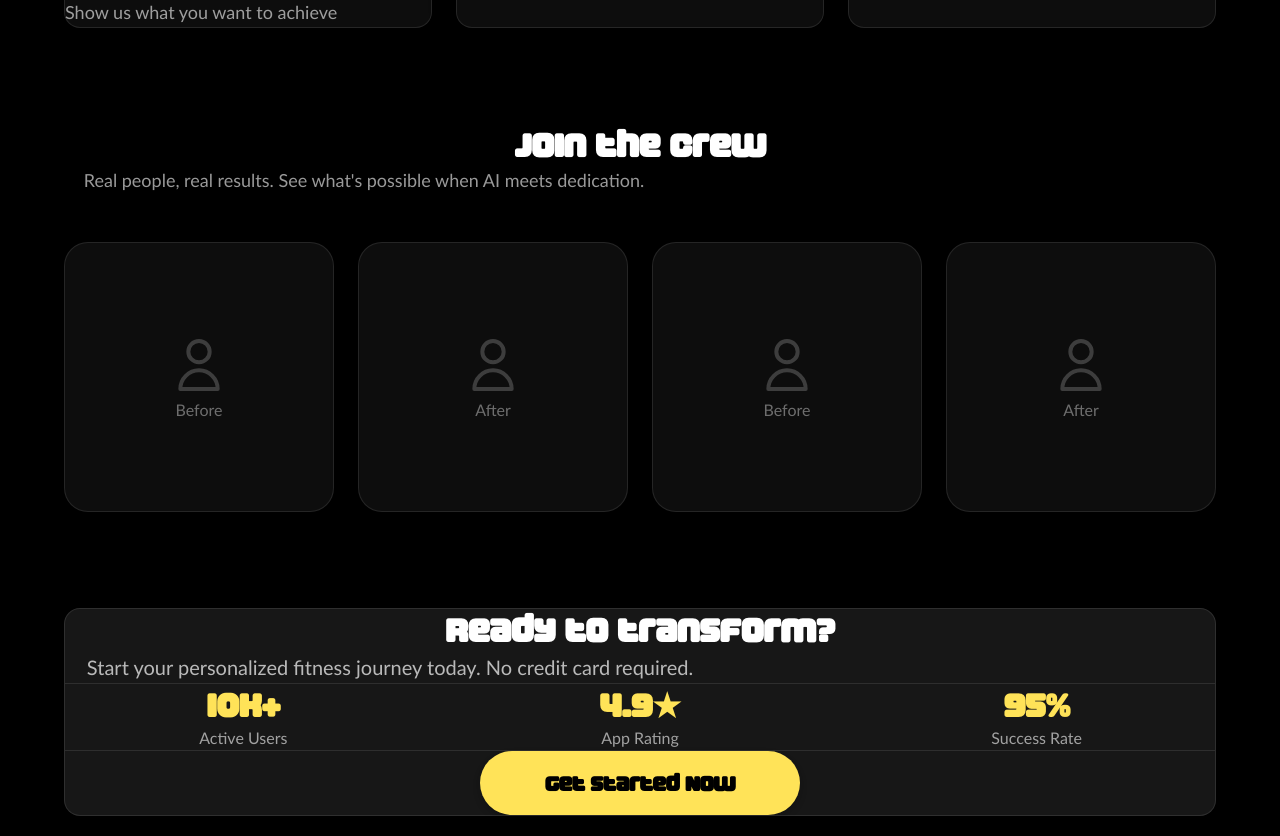
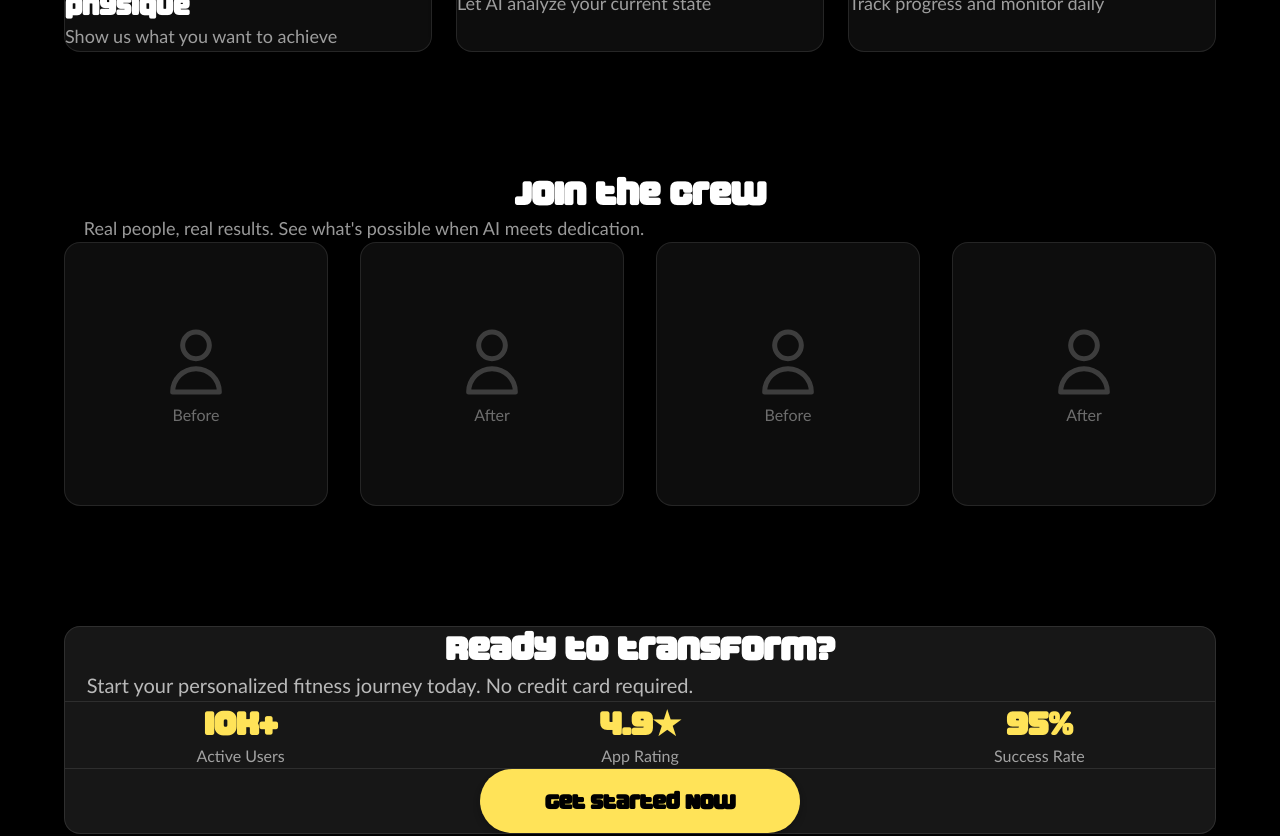
Before and after one commit to Toma732/gym-agent, a Next.js app: page /onboarding in a window 1280 px wide. Shown: the part 720-1556 px from the top of the page. Built offline with nearby package versions, Linux system fonts and the light colour scheme.

Commit message:
Aggressive spacing increase: 24-48px gaps in grid, 48px stats padding, 16px stat spacing, 64-120px sections

```diff
--- a/app/globals.css
+++ b/app/globals.css
@@ -244,14 +244,14 @@ button:hover:not(:disabled), a[role="button"]:hover {
 
 /* Responsive spacing utilities - scales from mobile to desktop */
 .section-spacing {
-  margin-bottom: 56px;
+  margin-bottom: 64px;
 
   @media (min-width: 768px) {
-    margin-bottom: 72px;
+    margin-bottom: 88px;
   }
 
   @media (min-width: 992px) {
-    margin-bottom: 96px;
+    margin-bottom: 120px;
   }
 }
 
--- a/app/onboarding/page.tsx
+++ b/app/onboarding/page.tsx
@@ -123,8 +123,8 @@ export default function OnboardingFirstScreen() {
 
           {/* Social Proof - Transformations */}
           <section className="section-spacing">
-            <div className="text-center content-spacing px-4">
-              <h2 className="heading-2 text-white mb-4">
+            <div className="text-center mb-12 px-4">
+              <h2 className="heading-2 text-white mb-5">
                 Join the crew
               </h2>
               <p className="body text-white/60 mx-auto leading-relaxed" style={{ maxWidth: '600px' }}>
@@ -133,12 +133,12 @@ export default function OnboardingFirstScreen() {
             </div>
 
             {/* Transformation Grid */}
-            <div className="grid grid-cols-2 md:grid-cols-4 gap-5 md:gap-6">
+            <div className="grid grid-cols-2 md:grid-cols-4 gap-6 md:gap-8">
               {transformations.map((item) => (
                 <div key={item.id}>
-                  <div className="aspect-square rounded-xl bg-white/5 backdrop-blur-sm border border-white/10 flex items-center justify-center group hover:border-primary-yellow/30 transition-all duration-300 p-8">
-                    <div className="text-center space-y-4">
-                      <svg className="w-12 h-12 md:w-16 md:h-16 mx-auto text-white/20 group-hover:text-white/30 transition-colors" fill="none" stroke="currentColor" viewBox="0 0 24 24">
+                  <div className="aspect-square rounded-2xl bg-white/5 backdrop-blur-sm border border-white/10 flex items-center justify-center group hover:border-primary-yellow/30 transition-all duration-300 p-8 md:p-10">
+                    <div className="text-center space-y-5">
+                      <svg className="w-14 h-14 md:w-20 md:h-20 mx-auto text-white/20 group-hover:text-white/30 transition-colors" fill="none" stroke="currentColor" viewBox="0 0 24 24">
                         <path strokeLinecap="round" strokeLinejoin="round" strokeWidth={1.5} d="M16 7a4 4 0 11-8 0 4 4 0 018 0zM12 14a7 7 0 00-7 7h14a7 7 0 00-7-7z" />
                       </svg>
                       <span className="body-sm text-white/40 font-medium">{item.label}</span>
@@ -153,7 +153,7 @@ export default function OnboardingFirstScreen() {
           <section className="section-spacing">
             <Card variant="elevated" className="text-center">
               {/* Header Section */}
-              <div className="space-y-5 mb-10 pt-2">
+              <div className="space-y-6 mb-12 pt-4">
                 <h2 className="heading-2 text-white px-4">
                   Ready to transform?
                 </h2>
@@ -163,23 +163,23 @@ export default function OnboardingFirstScreen() {
               </div>
 
               {/* Quick Stats */}
-              <div className="grid grid-cols-3 gap-6 sm:gap-10 py-10 my-6 border-y border-white/10">
-                <div className="space-y-3">
+              <div className="grid grid-cols-3 gap-8 sm:gap-12 py-12 my-8 border-y border-white/10">
+                <div className="space-y-4">
                   <div className="heading-2 text-primary-yellow font-bold">10K+</div>
                   <div className="body-sm text-white/60 font-medium">Active Users</div>
                 </div>
-                <div className="space-y-3">
+                <div className="space-y-4">
                   <div className="heading-2 text-primary-yellow font-bold">4.9★</div>
                   <div className="body-sm text-white/60 font-medium">App Rating</div>
                 </div>
-                <div className="space-y-3">
+                <div className="space-y-4">
                   <div className="heading-2 text-primary-yellow font-bold">95%</div>
                   <div className="body-sm text-white/60 font-medium">Success Rate</div>
                 </div>
               </div>
 
               {/* CTA Button */}
-              <div className="pt-4 pb-2">
+              <div className="pt-6 pb-4">
                 <Button
                   onClick={handleStartNow}
                   size="large"
```
